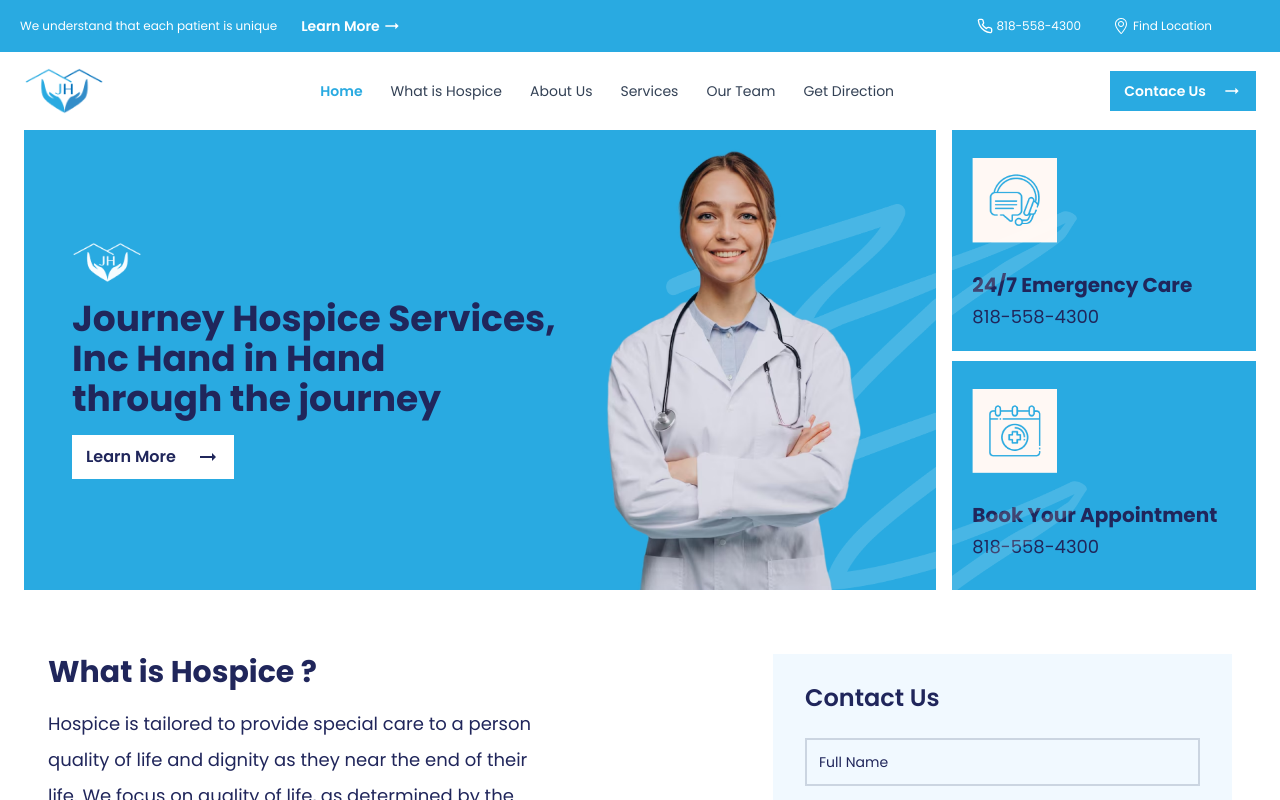
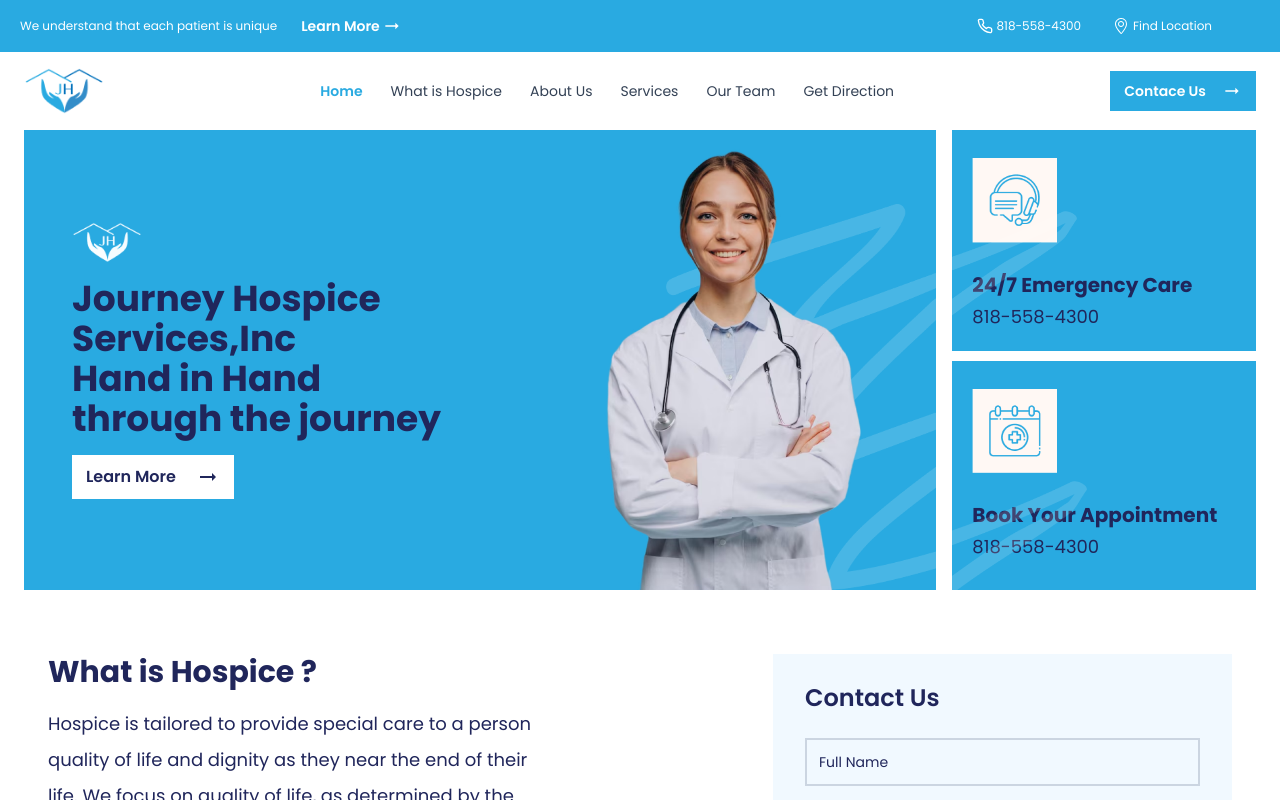
Before and after one commit to asfarmunir/journey_hospice, a Next.js app: page / in a window 1280 px wide. Shown: the top 800 px of the page. Built offline with nearby package versions, Linux system fonts and the light colour scheme.

Commit message:
Update Hero section text.tsx

```diff
--- a/app/(root)/page.tsx
+++ b/app/(root)/page.tsx
@@ -31,9 +31,9 @@ const page = () => {
               className=" w-[70px] 2xl:w-[100px]  "
             />
             <h1 className="text-2xl  md:text-4xl 2xl:text-5xl text-center mb-3 md:mb-0 md:text-start text-[#20265B] font-bold max-w-lg leading-snug ">
-              Journey Hospice Services,
+              Journey Hospice Services,Inc
               <br />
-              Inc Hand in Hand <br /> through the journey
+              Hand in Hand <br /> through the journey
             </h1>
             <button className=" bg-white p-2.5 2xl:p-3 px-3.5 2xl:px-4 text-primary-50 w-fit text-base 2xl:text-lg font-semibold inline-flex items-center gap-5">
               Learn More
```
